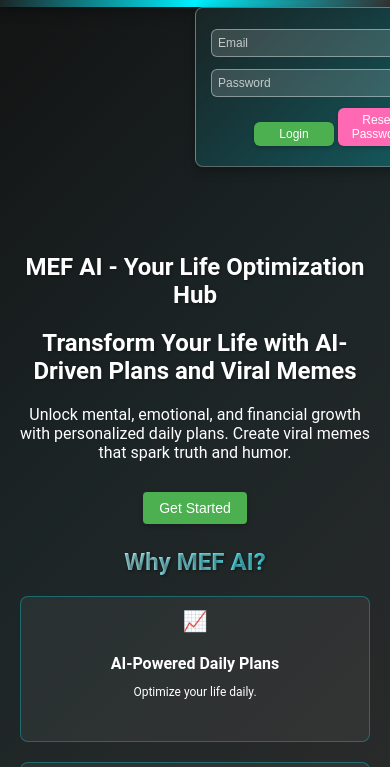
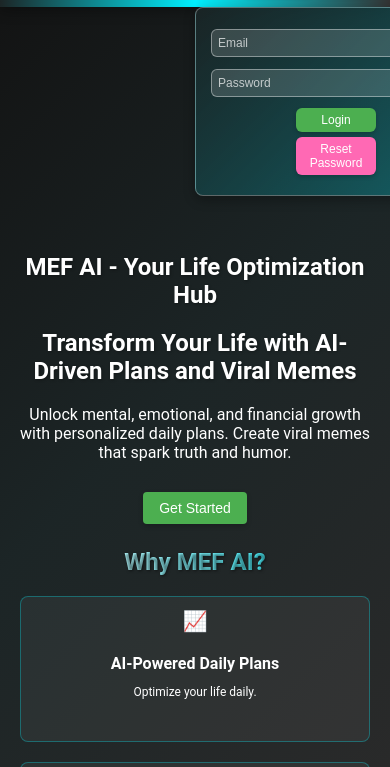
Before and after one commit to meferrrrrrrrrr/fitness-AI, a website: page index.html in a window 390 px wide. Both pictures are taken after a click on the button "Login". Shown: the part 43-810 px from the top of the page. Drawn offline with Linux system fonts and the light colour scheme.

Commit message:
Center Reset Password button, avoid edge overlap

```diff
--- a/style.css
+++ b/style.css
@@ -151,7 +151,8 @@ body.dashboard-body .background-container {
 .form-container button {
   width: 90px;
   padding: 6px;
-  margin: 6px 0;
+  margin: 6px auto; /* Centrat */
+  display: block; /* Pentru a permite centrarea */
   border: none;
   border-radius: 6px;
   background: #4CAF50;
@@ -169,6 +170,8 @@ body.dashboard-body .background-container {
 
 #resetPasswordButton {
   background: #ff69b4;
+  margin: 6px auto; /* Centrat, cu spațiu pe laterale */
+  display: block; /* Pentru a permite centrarea */
 }
 
 #resetPasswordButton:hover {
@@ -572,8 +575,14 @@ body.dashboard-body .background-container {
   .form-container button {
     width: 80px;
     padding: 5px;
-    margin: 5px 0;
+    margin: 5px auto; /* Centrat */
+    display: block; /* Pentru a permite centrarea */
     font-size: 12px;
+  }
+
+  #resetPasswordButton {
+    margin: 5px auto; /* Centrat, cu spațiu pe laterale */
+    display: block;
   }
 
   .content {
```
